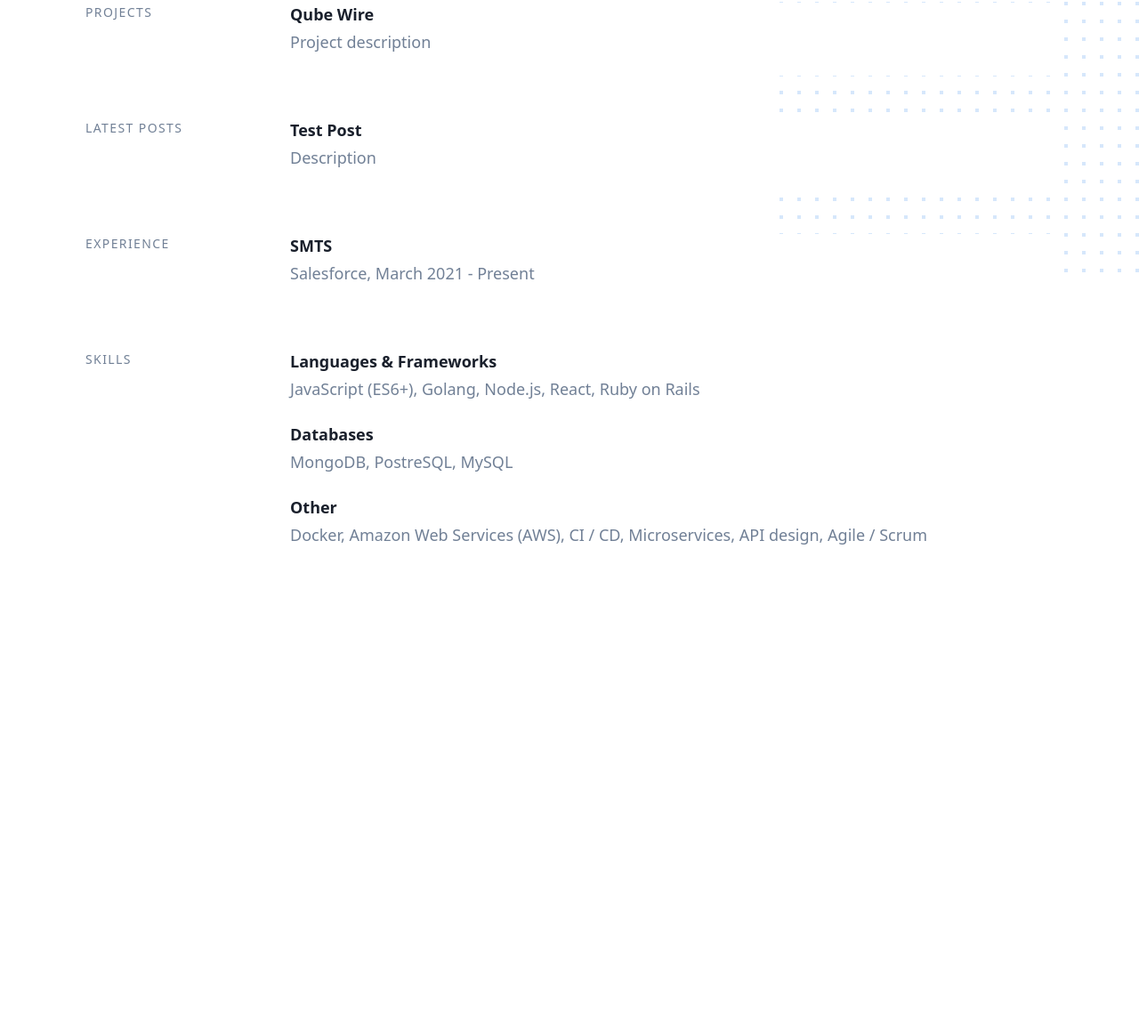
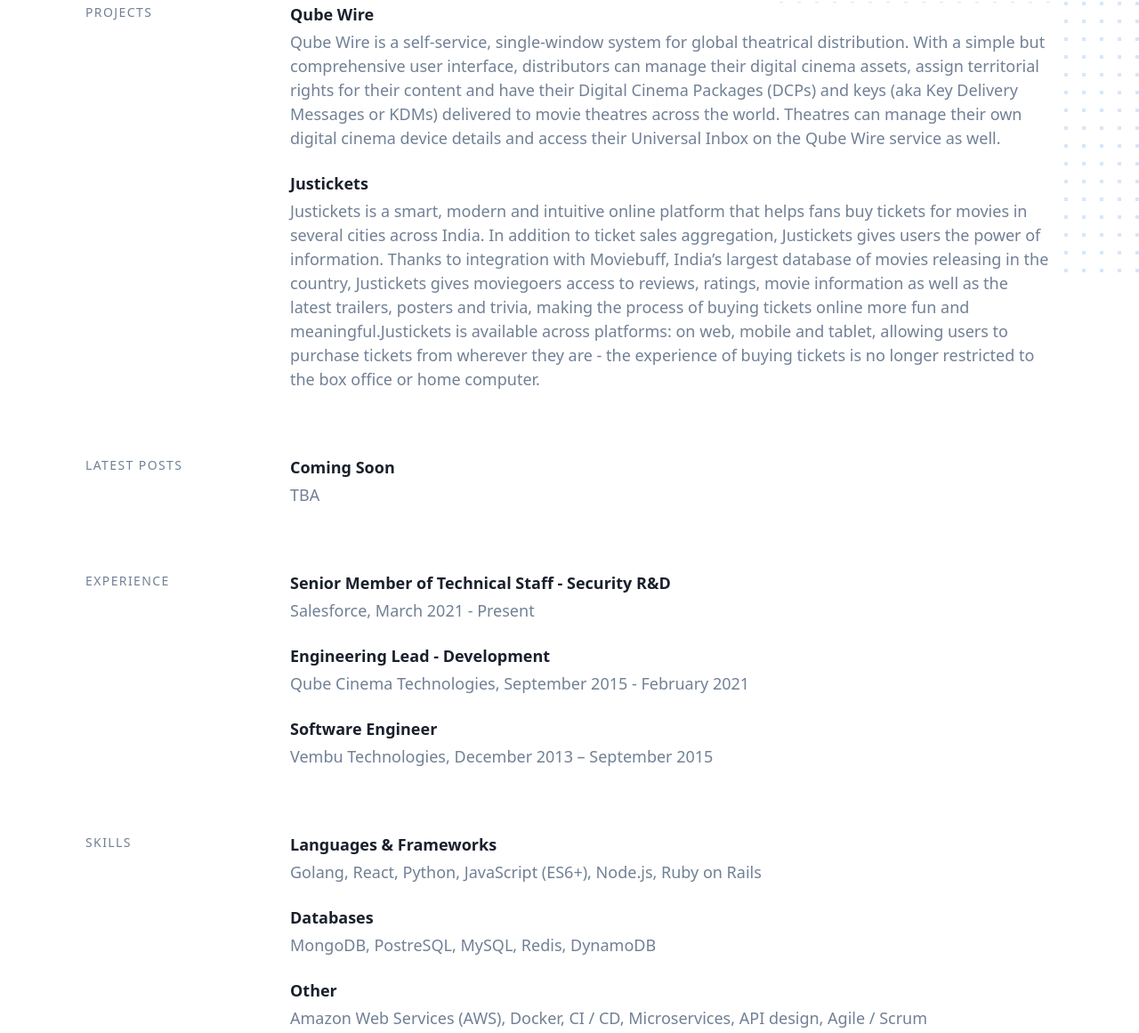
Before and after one commit to maknahar/portfolio, a Gatsby site: page / in a window 1280 px wide. Shown: the part 518-1679 px from the top of the page at 89% size. Before the commit the page ends 1253 px from the top, so only its background shows below. Built offline with nearby package versions, Linux system fonts and the light colour scheme; Gatsby itself is replaced by a stand-in of ours; some packages are replaced by stand-ins of ours.

Commit message:
Added Experience

```diff
--- a/content/blog/Test-Post/index.md
+++ b/content/blog/Test-Post/index.md
@@ -1,6 +1,6 @@
 ---
-title: Test Post
+title: Coming Soon
 date: '2021-06-20T12:00:00.00Z'
-description: 'Description'
+description: 'TBA'
 skipCanonical: 1
 ---
--- a/gatsby-config.js
+++ b/gatsby-config.js
@@ -13,31 +13,48 @@ module.exports = {
     projects: [
       {
         name: 'Qube Wire',
-        description: 'Project description',
+        description: 'Qube Wire is a self-service, single-window system for global theatrical distribution. With a simple but comprehensive user interface, distributors can manage their digital cinema assets, assign territorial rights for their content and have their Digital Cinema Packages (DCPs) and keys (aka Key Delivery Messages or KDMs) delivered to movie theatres across the world. Theatres can manage their own digital cinema device details and access their Universal Inbox on the Qube Wire service as well.',
         link: 'https://www.qubewire.com',
       },
+      {
+        name: 'Justickets',
+        description: 'Justickets is a smart, modern and intuitive online platform that helps fans buy tickets for movies in several cities across India. In addition to ticket sales aggregation, Justickets gives users the power of information. Thanks to integration with Moviebuff, India’s largest database of movies releasing in the country, Justickets gives moviegoers access to reviews, ratings, movie information as well as the latest trailers, posters and trivia, making the process of buying tickets online more fun and meaningful.' +
+            '' +
+            'Justickets is available across platforms: on web, mobile and tablet, allowing users to purchase tickets from wherever they are - the experience of buying tickets is no longer restricted to the box office or home computer.',
+        link: 'https://www.justickets.in',
+      }
     ],
     experience: [
       {
-        name: 'SMTS',
+        name: 'Senior Member of Technical Staff - Security R&D',
         description: 'Salesforce, March 2021 - Present',
         link: 'https://www.salesforce.com/',
+      },
+      {
+        name: 'Engineering Lead - Development',
+        description: 'Qube Cinema Technologies, September 2015 - February 2021',
+        link: 'https://www.qubecinema.com/',
+      },
+      {
+        name: 'Software Engineer',
+        description: 'Vembu Technologies, December 2013 – September 2015',
+        link: 'https://www.qubecinema.com/',
       },
     ],
     skills: [
       {
         name: 'Languages & Frameworks',
         description:
-          'JavaScript (ES6+), Golang, Node.js, React, Ruby on Rails',
+          'Golang, React, Python, JavaScript (ES6+), Node.js, Ruby on Rails',
       },
       {
         name: 'Databases',
-        description: 'MongoDB, PostreSQL, MySQL',
+        description: 'MongoDB, PostreSQL, MySQL, Redis, DynamoDB',
       },
       {
         name: 'Other',
         description:
-          'Docker, Amazon Web Services (AWS), CI / CD, Microservices, API design, Agile / Scrum',
+          'Amazon Web Services (AWS), Docker, CI / CD, Microservices, API design, Agile / Scrum',
       },
     ],
   },
```
